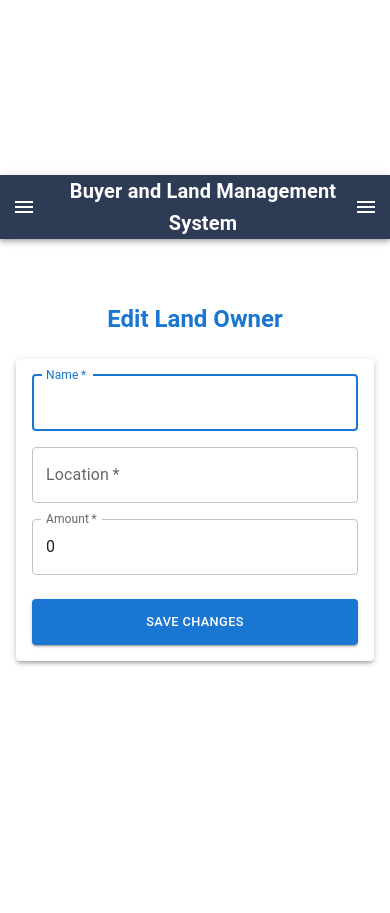
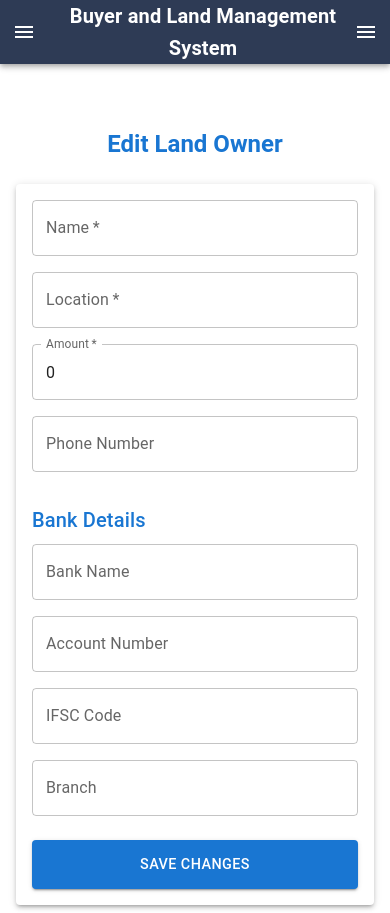
Before and after one commit to trendingvillain/DRM-FRONTEND, a React (Vite) app: page /landowner-form/1 in a window 390 px wide. Before the commit the page ends 844 px from the top, so only its background shows below. Built offline with nearby package versions, Linux system fonts and the light colour scheme; no server answers.

Commit message:
Update LandOwnerForm.tsx

```diff
--- a/src/components/LandOwner/LandOwnerForm.tsx
+++ b/src/components/LandOwner/LandOwnerForm.tsx
@@ -16,54 +16,61 @@ import API_BASE_URL from '../../config/apiConfig';
 const LandOwnerForm: React.FC = () => {
   const theme = useTheme();
   const isMobile = useMediaQuery(theme.breakpoints.down('sm'));
-  const { id } = useParams(); // Get the id from the URL params
+
+  const { id } = useParams();
   const navigate = useNavigate();
+
+  const [loading, setLoading] = useState(true);
+
   const [landOwner, setLandOwner] = useState({
     name: '',
+    location: '',
     amount: 0,
-    location: '',
+    phoneNumber: '',
+    bank_name: '',
+    account_number: '',
+    ifsc_code: '',
+    branch: '',
   });
-  const [loading, setLoading] = useState(true); // Track loading state
 
-  // Fetch the current land owner details when the component mounts
   useEffect(() => {
     if (id) {
       axios
-        .get(`${API_BASE_URL}/api/land-owners/${id}`) // Updated API endpoint
+        .get(`${API_BASE_URL}/api/land-owners/${id}`)
         .then((response) => {
-          setLandOwner(response.data); // Populate state with fetched data
-          setLoading(false); // Set loading to false when data is fetched
+          setLandOwner(response.data);
+          setLoading(false);
         })
         .catch((error) => {
-          console.error('Error fetching land owner data:', error);
-          setLoading(false); // Handle error gracefully by stopping the loading state
+          console.error('Error fetching land owner:', error);
+          setLoading(false);
         });
     }
   }, [id]);
 
-  // Handle form submission for updating the land owner
+  const handleChange = (e: React.ChangeEvent<HTMLInputElement>) => {
+    const { name, value } = e.target;
+
+    setLandOwner((prev) => ({
+      ...prev,
+      [name]: value,
+    }));
+  };
+
   const handleSubmit = (e: React.FormEvent) => {
     e.preventDefault();
-    if (id) {
+
     axios
       .put(`${API_BASE_URL}/api/land-owners/${id}`, landOwner)
       .then(() => {
-          navigate(-1); // Navigate back to the list of land owners after update
+        navigate(-1);
       })
       .catch((error) => {
         console.error('Error updating land owner:', error);
       });
-    }
-  };
-
-  // Handle changes in the editable fields
-  const handleChange = (e: React.ChangeEvent<HTMLInputElement>) => {
-    const { name, value } = e.target;
-    setLandOwner((prev) => ({ ...prev, [name]: value }));
   };
 
   if (loading) {
-    // Show a loading spinner while the data is being fetched
     return (
       <Box
         sx={{
@@ -81,7 +88,6 @@ const LandOwnerForm: React.FC = () => {
 
   return (
     <Box sx={{ padding: isMobile ? 1 : 3 }}>
-      {/* Header */}
       <Typography
         variant={isMobile ? 'h5' : 'h4'}
         gutterBottom
@@ -95,7 +101,6 @@ const LandOwnerForm: React.FC = () => {
         Edit Land Owner
       </Typography>
 
-      {/* Form Container */}
       <Paper
         elevation={3}
         sx={{
@@ -106,45 +111,89 @@ const LandOwnerForm: React.FC = () => {
         }}
       >
         <form onSubmit={handleSubmit}>
-          {/* Name Field */}
           <TextField
             label="Name"
-            variant="outlined"
             fullWidth
-            value={landOwner.name || ''}
             name="name"
+            value={landOwner.name}
             onChange={handleChange}
             required
-            autoFocus
-            sx={{ marginBottom: 2 }}
+            sx={{ mb: 2 }}
           />
 
-          {/* Location Field */}
           <TextField
             label="Location"
-            variant="outlined"
             fullWidth
-            value={landOwner.location || ''}
             name="location"
+            value={landOwner.location}
             onChange={handleChange}
             required
-            sx={{ marginBottom: 2 }}
+            sx={{ mb: 2 }}
           />
 
-          {/* Amount Field */}
           <TextField
             label="Amount"
-            variant="outlined"
+            type="number"
             fullWidth
-            type="number"
+            name="amount"
             value={landOwner.amount}
-            name="amount"
             onChange={handleChange}
             required
-            sx={{ marginBottom: 3 }}
+            sx={{ mb: 2 }}
           />
 
-          {/* Submit Button */}
+          <TextField
+            label="Phone Number"
+            fullWidth
+            name="phoneNumber"
+            value={landOwner.phoneNumber}
+            onChange={handleChange}
+            sx={{ mb: 2 }}
+          />
+
+          <Typography
+            variant="h6"
+            sx={{ mt: 2, mb: 1, color: theme.palette.primary.main }}
+          >
+            Bank Details
+          </Typography>
+
+          <TextField
+            label="Bank Name"
+            fullWidth
+            name="bank_name"
+            value={landOwner.bank_name}
+            onChange={handleChange}
+            sx={{ mb: 2 }}
+          />
+
+          <TextField
+            label="Account Number"
+            fullWidth
+            name="account_number"
+            value={landOwner.account_number}
+            onChange={handleChange}
+            sx={{ mb: 2 }}
+          />
+
+          <TextField
+            label="IFSC Code"
+            fullWidth
+            name="ifsc_code"
+            value={landOwner.ifsc_code}
+            onChange={handleChange}
+            sx={{ mb: 2 }}
+          />
+
+          <TextField
+            label="Branch"
+            fullWidth
+            name="branch"
+            value={landOwner.branch}
+            onChange={handleChange}
+            sx={{ mb: 3 }}
+          />
+
           <Button
             variant="contained"
             color="primary"
@@ -152,7 +201,7 @@ const LandOwnerForm: React.FC = () => {
             fullWidth={isMobile}
             sx={{
               padding: isMobile ? 1.5 : 2,
-              fontSize: isMobile ? '0.8rem' : '1rem',
+              fontSize: isMobile ? '0.9rem' : '1rem',
             }}
           >
             Save Changes
```
Lines whose indentation alone changed are shown as unchanged.
